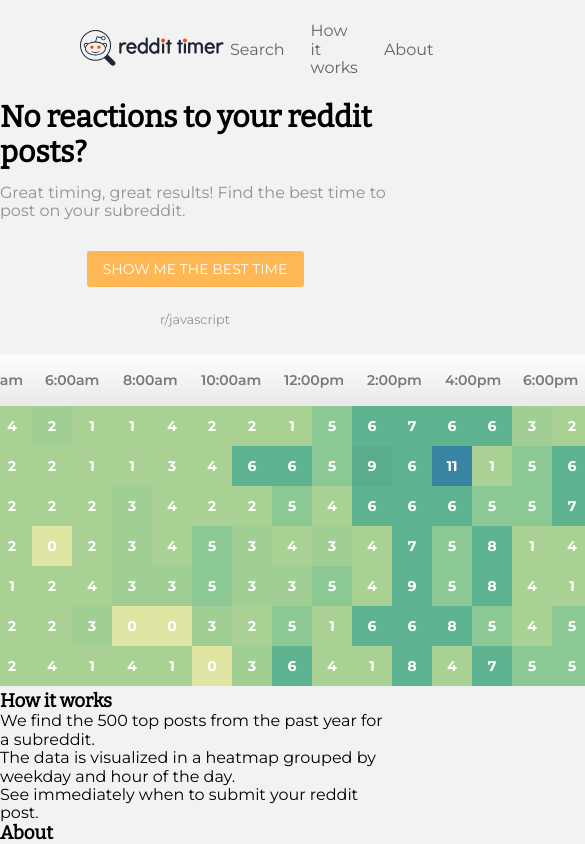
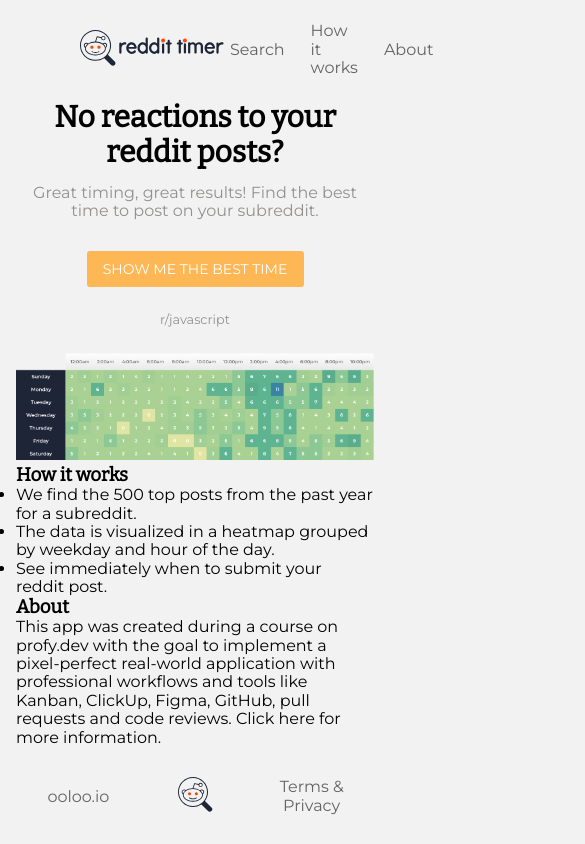
Before and after one commit to ooloo-io/reddit-timer-react-AjeaSmith, a React (Create React App) app: page / in a window 390 px wide. Shown: the top 844 px of the page, 585 px wide, since content can reach past the window. Built offline with nearby package versions, Linux system fonts and the light colour scheme.

Commit message:
added image styles | made image responsive

```diff
--- a/src/components/Hero/Hero.js
+++ b/src/components/Hero/Hero.js
@@ -18,7 +18,7 @@
     </S.Content>
     <div className="hero-image">
       <Link to="/search/javascript">
-        <img src={heatmapPNG} alt="heatmap" srcSet="" />
+        <S.Image src={heatmapPNG} alt="heatmap" srcSet="" />
       </Link>
     </div>
     <div className="hero-info">
--- a/src/components/Hero/Hero.style.js
+++ b/src/components/Hero/Hero.style.js
@@ -5,17 +5,20 @@
   display: flex;
   flex-direction: column;
   align-items: center;
+  padding: 0 16px;
 `;
 
 export const Title = styled.h2`
   margin-bottom: 15px;
   font-size: 30px;
+  text-align: center;
 `;
 
 export const Subtitle = styled.small`
   color: #93918f;
   margin-bottom: 30px;
   font-size: 16px;
+  text-align: center;
 `;
 
 export const Content = styled.div`
@@ -27,6 +30,7 @@
 export const Small = styled.small`
   color: #93918f;
   margin: 26px 0;
+  text-align: center;
 `;
 
 export const CTAButton = styled.button`
@@ -44,3 +48,7 @@
   font-size: 14px;
   color: white;
 `;
+
+export const Image = styled.img`
+    width: 100%;
+`;
```
